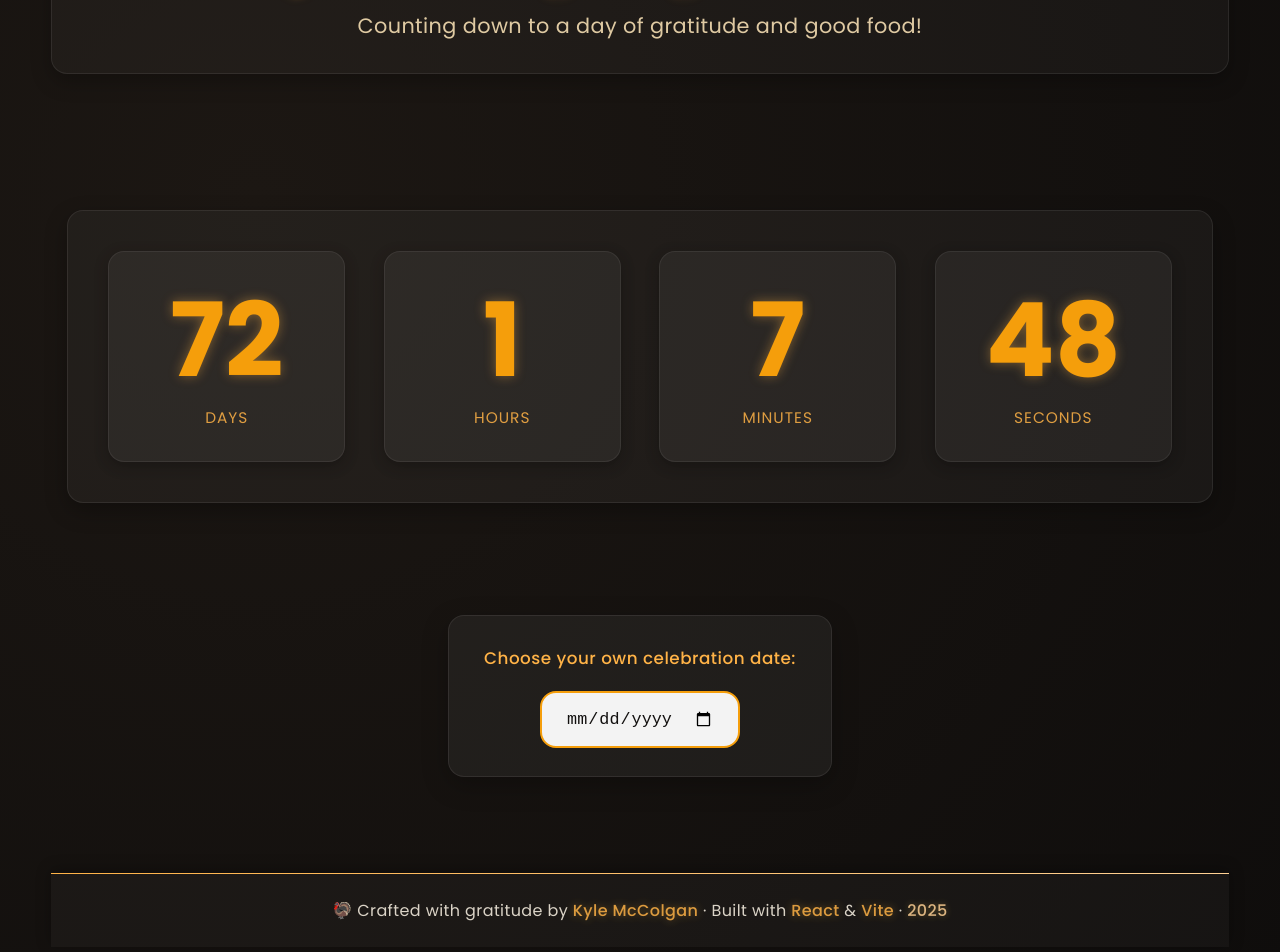
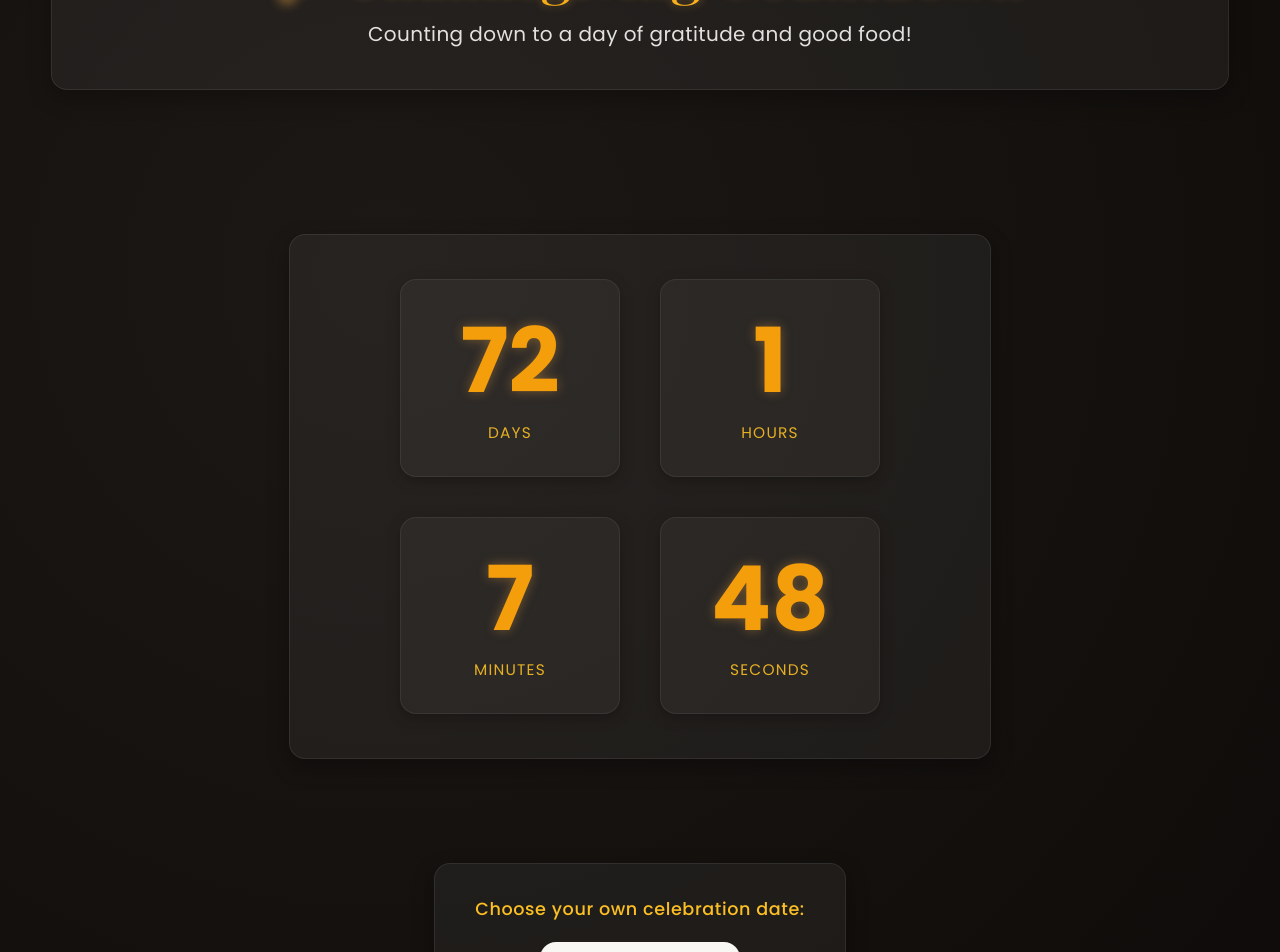
Before and after one commit to mcckyle/the-countdown, a React (Vite) app: page / in a window 1280 px wide. Shown: the part 140-1092 px from the top of the page. Built offline with nearby package versions, Linux system fonts and the light colour scheme.

Commit message:
index.html: Factor out the style tag.

```diff
--- a/index.html
+++ b/index.html
@@ -2,43 +2,23 @@
 <html lang="en">
   <head>
     <meta charset="UTF-8" />
-    <link rel="icon" type="image/svg+xml" href="/vite.svg" />
     <meta name="viewport" content="width=device-width, initial-scale=1.0" />
+
     <title>🦃 Thanksgiving Countdown</title>
     <meta
       name="description"
       content="A simple, modern, and seasonal Thanksgiving countdown built with React and Vite."
     />
 
+    <link rel="icon" type="image/svg+xml" href="/vite.svg" />
+
     <!-- External Fonts Imports. -->
     <link
       href="https://fonts.googleapis.com/css2?family=Poppins:wght@400;500;600;700&family=Playfair+Display:wght@600&display=swap"
       rel="stylesheet"
     />
+  </head>
 
-    <style>
-      body {
-        margin: 0;
-        background: radial-gradient(circle at top, #1c1713 0%, #0f0d0c 100%);
-        color: #f3f3f3;
-        font-family: "Poppins", system-ui, sans-serif;
-        -webkit-font-smoothing: antialiased;
-        overflow-x: hidden;
-      }
-
-      #root
-      {
-        display: flex;
-        flex-direction: column;
-        min-height: 100vh;
-      }
-
-      ::selection {
-        background-color: #f59e0b;
-        color: #fff;
-      }
-    </style>
-  </head>
   <body>
     <noscript>This site requires JavaScript to run properly!</noscript>
     <div id="root"></div>
--- a/src/App.css
+++ b/src/App.css
@@ -7,15 +7,13 @@
     flex-direction: column;
     justify-content: space-between;
     align-items: stretch;
-
     min-height: 100vh;
-    width: 100%;
     padding: 2rem clamp(1.5rem, 4vw, 4rem);
 
     animation: fadeIn 1s ease both;
 }
 
-/* Main Landscape Layout Styles. */
+/* Main Content Area Styles. */
 .main-content
 {
     flex: 1;
@@ -23,50 +21,50 @@
     flex-direction: column;
     justify-content: center;
     align-items: center;
-    width: 100%;
+    text-align: center;
 
-    gap: 4rem;
+    gap: 3.5rem;
     padding: 3rem 1rem;
 }
 
-/* Date Picker Compact Card Styles. */
+/* Date Picker Card Styles. */
 .date-picker
 {
     display: flex;
     flex-direction: column;
     align-items: center;
     gap: 1.25rem;
+    padding: 2rem 2.5rem;
 
-    background: var(--color-surface);
-    padding: 1.8rem 2.2rem;
+    background: rgba(255, 255, 255, 0.05);
+    border: 1px solid rgba(255, 255, 255, 0.08);
     border-radius: var(--radius);
-    border: 1px solid rgba(255, 255, 255, 0.08);
     backdrop-filter: blur(10px);
-    box-shadow: 0 8px 26px rgba(0, 0, 0, 0.25);
+    box-shadow: 0 8px 22px rgba(0, 0, 0, 0.3);
 
     transition: transform var(--transition), box-shadow var(--transition);
 }
 
 .date-picker:hover
 {
-    transform: translateY(-3px);
-    box-shadow: 0 10px 28px rgba(245, 158, 11, 0.35);
+    transform: translateY(-4px);
+    box-shadow: 0 10px 26px rgba(255, 179, 71, 0.25);
 }
 
 /* Label Styles. */
 .date-label
 {
-    font-size: 1.05rem;
+    font-size: 1.1rem;
     font-weight: 500;
     color: var(--color-highlight);
-    letter-spacing: 0.5px;
+    letter-spacing: 0.6px;
 }
 
 /* Custom Date Input Styles. */
 .date-input
 {
     padding: 1rem 1.5rem;
-    border: 2px solid var(--color-accent);
+    border: 2px solid transparent;
     border-radius: var(--radius);
     font-size: 1.05rem;
     font-weight: 500;
@@ -82,8 +80,9 @@
 
 .date-input:hover
 {
+    transform: scale(1.03);
     border-color: var(--color-highlight);
-    transform: scale(1.03);
+    box-shadow: 0 0 10px rgba(255, 179, 71, 0.35);
 }
 
 .date-input:focus
@@ -107,4 +106,10 @@
         gap: 2.5rem;
         padding: 2rem 1rem;
     }
+
+    .date-picker
+    {
+        width: 90%;
+        padding: 1.8rem 1.5rem;
+    }
 }
--- a/src/App.jsx
+++ b/src/App.jsx
@@ -33,7 +33,11 @@ function App()
          <Countdown targetDate={targetDate} />
 
          <section className="date-picker" aria-labelledby="date-picker-label">
-           <label id="date-picker-label" htmlFor="countdown-date" className="date-label">
+           <label
+             id="date-picker-label"
+             htmlFor="countdown-date"
+             className="date-label"
+           >
              Choose your own celebration date:
            </label>
            <input
--- a/src/components/Countdown/Countdown.css
+++ b/src/components/Countdown/Countdown.css
@@ -6,14 +6,12 @@
     display: flex;
     flex-wrap: wrap;
     justify-content: center;
-    gap: 2.4rem;
+    gap: 2.5rem;
+    margin: 3rem auto;
+    padding: 2.8rem 2rem;
+    max-width: 1000px;
 
-    width: 100%;
-    max-width: 1200px;
-    margin: 3rem auto;
-    padding: 2.5rem;
-
-    background: rgba(255, 255, 255, 0.04);
+    background: rgba(255, 255, 255, 0.05);
     border: 1px solid rgba(255, 255, 255, 0.08);
     border-radius: var(--radius);
     backdrop-filter: blur(10px);
@@ -27,21 +25,19 @@
 .countdown:hover
 {
     transform: translateY(-3px);
-    box-shadow: 0 10px 26px rgba(255, 179, 71, 0.3);
+    box-shadow: 0 10px 28px rgba(245, 158, 11, 0.35);
 }
 
 /* Time Box Styles. */
 .time-box
 {
     flex: 1 1 200px;
-    max-width: 240px;
-    min-width: 180px;
-
-    padding: 2rem 1rem;
+    max-width: 220px;
+    padding: 2rem 1.25rem;
     text-align: center;
     border-radius: var(--radius);
 
-    background: rgba(255, 255, 255, 0.05);
+    background: rgba(255, 255, 255, 0.04);
     border: 1px solid rgba(255, 255, 255, 0.07);
     box-shadow: 0 4px 14px rgba(0, 0, 0, 0.25);
 
@@ -58,12 +54,12 @@
 .time-value
 {
     display: block;
-    font-size: clamp(3rem, 8vw, 6.5rem);
+    font-size: clamp(3.2rem, 7vw, 6rem);
     font-weight: 700;
     color: var(--color-accent);
     line-height: 1.1;
 
-    text-shadow: 0 0 12px rgba(255, 179, 71, 0.4);
+    text-shadow: 0 0 12px rgba(255, 179, 71, 0.35);
 }
 
 /* Time Label Styles. */
@@ -71,11 +67,11 @@
 {
     display: block;
     margin-top: 0.6rem;
-    font-size: clamp(0.9rem, 1.2vw, 1.1rem);
+    font-size: clamp(0.9rem, 1.2vw, 1.2rem);
     text-transform: uppercase;
-    letter-spacing: 1px;
+    letter-spacing: 1.2px;
     color: var(--color-highlight);
-    opacity: 0.85;
+    opacity: 0.9;
 }
 
 /* Past Date Message Styling. */
@@ -88,7 +84,7 @@
 
     background: rgba(255, 255, 255, 0.05);
     border-radius: var(--radius);
-    box-shadow: 0 8px 20px rgba(0, 0, 0, 0.35);
+    box-shadow: 0 8px 22px rgba(0, 0, 0, 0.35);
 }
 
 .past-message
@@ -97,7 +93,7 @@
     font-weight: 600;
     color: var(--color-accent);
 
-    text-shadow: 0 0 8px rgba(255, 179, 71, 0.4);
+    text-shadow: 0 0 10px rgba(255, 179, 71, 0.4);
 }
 
 @media (max-width: 900px)
@@ -106,13 +102,13 @@
     {
         flex-direction: column;
         align-items: center;
-        gap: 1.8rem;
+        gap: 2rem;
         padding: 2rem 1rem;
     }
 
     .time-box
     {
-        width: 80%;
+        width: 85%;
         max-width: 260px;
     }
 }
--- a/src/components/Footer/Footer.css
+++ b/src/components/Footer/Footer.css
@@ -7,54 +7,52 @@
     padding: 1.5rem 1rem;
     text-align: center;
 
-    background: rgba(255, 255, 255, 0.03);
-    border-top: 1.5px solid transparent;
-    border-image: linear-gradient(90deg, #ffb347, #ffd194);
-    border-image-slice: 1;
-
-    backdrop-filter: blur(8px);
-    box-shadow: 0 -3px 14px rgba(0, 0, 0, 0.3);
+    background: rgba(255, 255, 255, 0.05);
+    border-top: 1px solid rgba(255, 255, 255, 0.08);
+    backdrop-filter: blur(10px);
+    box-shadow: 0 -4px 18px rgba(0, 0, 0, 0.3);
 
     transition: transform var(--transition), box-shadow var(--transition);
-    animation: fadeIn 1s ease both;
+    animation: fadeIn 1.2s ease both;
 }
 
 .footer:hover
 {
-    transform: translateY(-2px);
-    box-shadow: 0 -4px 18px rgba(255, 179, 71, 0.3);
+    transform: translateY(-3px);
+    box-shadow: 0 -6px 22px rgba(245, 158, 11, 0.35);
 }
 
 /* Footer Text Styles. */
 .footer-text
 {
     margin: 0;
-    font-size: clamp(0.85rem, 0.9vw + 0.35rem, 1rem);
+    font-size: clamp(0.9rem, 1vw + 0.3rem, 1.05rem);
     font-weight: 400;
-    color: #fdf5e6;
+    color: var(--color-text);
     opacity: 0.85;
     letter-spacing: 0.4px;
+    line-height: 1.6;
 }
 
 /* Footer Highlighted Words Styles. */
 .footer-text .highlight
 {
-    color: #ffb347;
+    color: var(--color-highlight);
     font-weight: 500;
-    text-shadow: 0 0 8px rgba(255, 191, 73, 0.45);
+    text-shadow: 0 0 8px rgba(255, 179, 71, 0.4);
 
     transition: color var(--transition), text-shadow var(--transition);
 }
 
 .footer-text .highlight:hover
 {
-    color: #ffd194;
-    text-shadow: 0 0 10px rgba(255, 215, 100, 0.6);
+    color: var(--color-accent);
+    text-shadow: 0 0 12px rgba(255, 179, 71, 0.55);
 }
 
+/* Year Accent Styles. */
 .footer-text .year
 {
-    color: #ffd194;
+    color: var(--color-accent);
     font-weight: 500;
-    text-shadow: 0 0 6px rgba(255, 215, 100, 0.4);
 }
--- a/src/components/Footer/Footer.jsx
+++ b/src/components/Footer/Footer.jsx
@@ -1,6 +1,6 @@
 //Filename: Footer.jsx
 //Author: Kyle McColgan
-//Date: 31 October 2025
+//Date: 05 November 2025
 //Description: This file contains the Footer component for the React Countdown project.
 
 import "./Footer.css";
@@ -10,7 +10,8 @@ function Footer()
   return (
     <footer className="footer">
       <p className="footer-text">
-        🦃 Crafted with gratitude by <span className="highlight">Kyle McColgan</span> · Built with{" "}
+        🦃 Crafted with gratitude by{" "}
+        <span className="highlight">Kyle McColgan</span> · Built with{" "}
         <span className="highlight">React</span> &{" "}
         <span className="highlight">Vite</span> ·{" "}
         <span className="year">{new Date().getFullYear()}</span>
--- a/src/components/Header/Header.css
+++ b/src/components/Header/Header.css
@@ -4,23 +4,23 @@
 .header
 {
     text-align: center;
-    margin-bottom: 2.5rem;
-    padding: 2rem 1.5rem;
+    margin-bottom: 3rem;
+    padding: 2.5rem 1.5rem;
 
-    background: rgba(255, 255, 255, 0.03);
+    background: rgba(255, 255, 255, 0.05);
+    border: 1px solid rgba(255, 255, 255, 0.08);
     border-radius: var(--radius);
     backdrop-filter: blur(10px);
-    border: 1px solid rgba(255, 255, 255, 0.08);
-    box-shadow: 0 8px 20px rgba(0, 0, 0, 0.25);
+    box-shadow: 0 8px 22px rgba(0, 0, 0, 0.25);
 
-    animation: fadeIn 0.8s ease both;
+    animation: fadeIn 1s ease both;
     transition: transform var(--transition), box-shadow var(--transition);
 }
 
 .header:hover
 {
     transform: translateY(-3px);
-    box-shadow: 0 10px 24px rgba(255, 179, 71, 0.25);
+    box-shadow: 0 10px 28px rgba(245, 158, 11, 0.35);
 }
 
 /* Header Title Styles. */
@@ -28,17 +28,29 @@
 {
     font-family: "Playfair Display", serif;
     font-weight: 600;
-    font-size: clamp(2.5rem, 6vw, 3.5rem);
+    font-size: clamp(2.6rem, 6vw, 3.6rem);
     margin-bottom: 0.6rem;
 
-    background: linear-gradient(90deg, #ffb347, #ffd194);
+    background: linear-gradient(90deg, var(--color-accent), var(--color-highlight));
     -webkit-background-clip: text;
     -webkit-text-fill-color: transparent;
 
-    text-shadow: 0 0 8px rgba(255, 179, 71, 0.5);
+    text-shadow: 0 0 10px rgba(255, 179, 71, 0.45);
 }
 
-/* Emoji Animation Styles. */
+/* Header Subtitle Styles. */
+.header-subtitle
+{
+    font-family: "Poppins", sans-serif;
+    font-size: clamp(1rem, 2vw, 1.25rem);
+    font-weight: 400;
+    color: var(--color-text);
+    opacity: 0.9;
+    letter-spacing: 0.4px;
+    line-height: 1.5;
+}
+
+/* Floating Emoji Styles. */
 .emoji
 {
     display: inline-block;
@@ -47,19 +59,9 @@
     animation: float 3s ease-in-out infinite;
 }
 
-/* Header Subtitle Styles. */
-.header-subtitle
-{
-    font-size: clamp(1rem, 2vw, 1.3rem);
-    color: #f5deb3;
-    opacity: 0.9;
-    letter-spacing: 0.4px;
-    font-weight: 400;
-}
-
 /* Floating Emoji Animation Styles. */
 @keyframes float
 {
     0%, 100% { transform: translateY(0); }
-    50% { transform: translateY(-5px); }
+    50% { transform: translateY(-6px); }
 }
--- a/src/components/Header/Header.jsx
+++ b/src/components/Header/Header.jsx
@@ -1,6 +1,6 @@
 //Filename: Header.jsx
 //Author: Kyle McColgan
-//Date: 31 October 2025
+//Date: 05 November 2025
 //Description: This file contains the Header component for the React Countdown project.
 
 import "./Header.css";
@@ -12,7 +12,9 @@ function Header()
       <h1 className="header-title">
         <span className="emoji">🦃</span> Thanksgiving Countdown
       </h1>
-      <p className="header-subtitle">Counting down to a day of gratitude and good food!</p>
+      <p className="header-subtitle">
+        Counting down to a day of gratitude and good food!
+      </p>
     </header>
   );
 }
--- a/src/index.css
+++ b/src/index.css
@@ -3,12 +3,12 @@
 /* Theme Variables. */
 :root
 {
-    --color-bg: #12100f; /* Color: Soft Neutral Background. */
+    --color-bg: #14110f; /* Color: Soft Neutral Background. */
     --color-surface: rgba(255, 255, 255, 0.05);
-    --color-text: #f3f3f3; /* Color: Charcoal Gray Text. */
+    --color-text: #f8f7f4; /* Color: Charcoal Gray Text. */
     --color-accent: #f59e0b; /* Color: Warm Amber Accent. */
-    --color-secondary: #e77e2e; /* Color: Pumpkin Bronze. */
-    --color-highlight: #ffb347; /* Color: Soft Glowing Gold. */
+    --color-secondary: #d97706; /* Color: Burnt Orange. */
+    --color-highlight: #fbbf24; /* Color: Soft Glowing Gold. */
 
     --radius: 1rem;
     --transition: 0.3s ease-in-out;
@@ -25,10 +25,12 @@
 /* Base Layout Styles. */
 body
 {
-    background: radial-gradient(circle at 20% 30%, #1c1713 0%, #0f0d0c 100%);
+    background: radial-gradient(circle at 30% 30%, #1c1815 0%, #0c0a08 100%);
     color: var(--color-text);
     font-family: "Poppins", system-ui, sans-serif;
+    -webkit-font-smoothing: antialiased;
     min-height: 100vh;
+    overflow-x: hidden;
 }
 
 h1, h2, h3
@@ -56,3 +58,9 @@ a:hover
     color: var(--color-accent);
     text-shadow: 0 0 8px var(--color-accent);
 }
+
+::selection
+{
+    background-color: var(--color-accent);
+    color: #fff;
+}
```
Also changed, not shown: src/components/Countdown/Countdown.jsx (+5 -5 lines).
